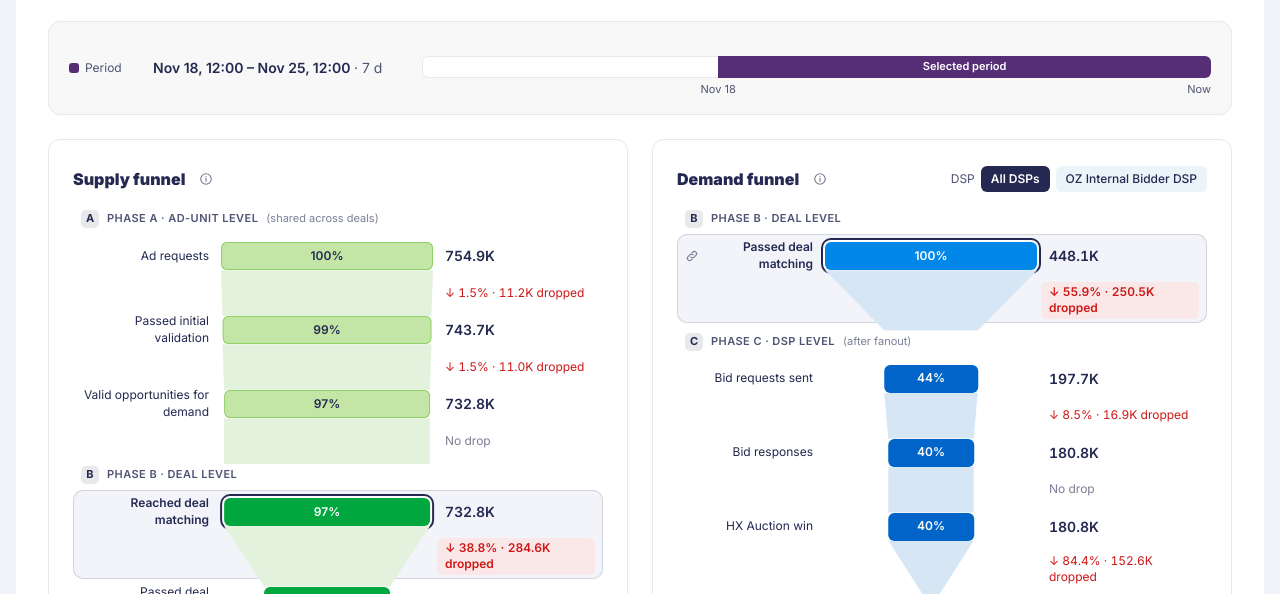
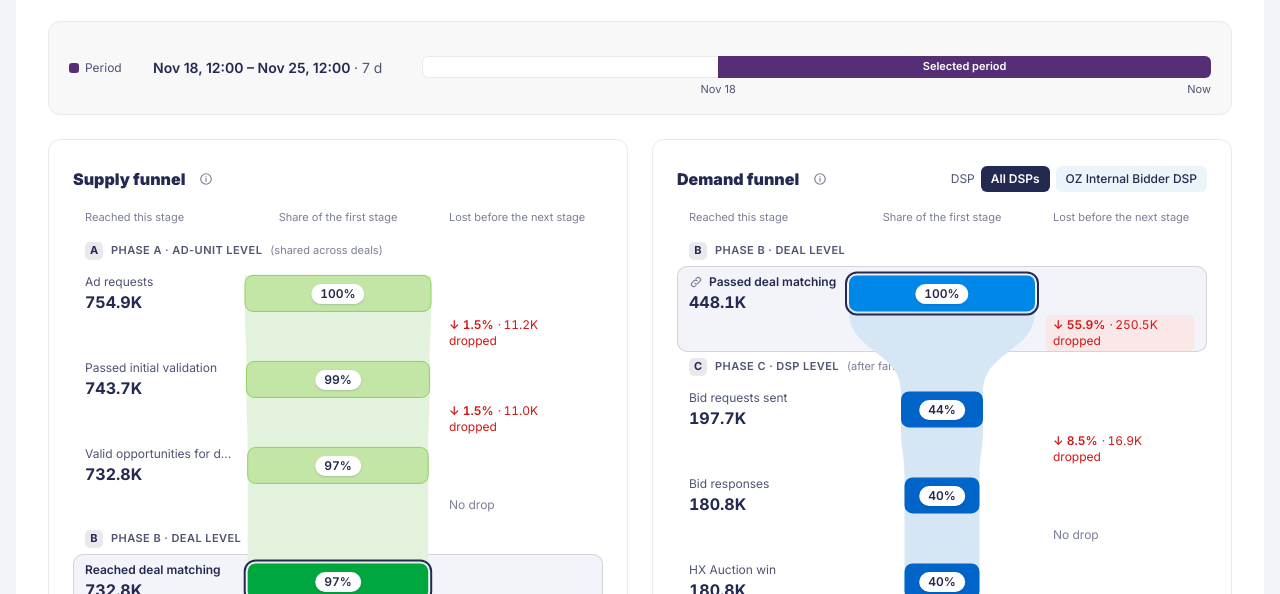
Before and after one commit to Kievkreis/Compas, a plain HTML site: page funnels.html in a window 1280 px wide. Shown: the part 206-800 px from the top of the page. Drawn offline with Linux system fonts and the light colour scheme; a web font is replaced by a local one.

Commit message:
Funnels: one continuous funnel shape, aligned columns for counts and losses
Co-Authored-By: Claude Fable 5.2 <noreply@anthropic.com>
Claude-Session: https://claude.ai/code/session_017KkmPQYACwtexvSWZjAFCo

```diff
--- a/funnels.html
+++ b/funnels.html
@@ -120,45 +120,49 @@ button{cursor:pointer}
 .dsp button{height:26px;padding:0 10px;border-radius:6px;border:0;background:var(--blue10);color:var(--dp);font-size:12px;font-weight:500}
 .dsp button[aria-pressed="true"]{background:var(--dp);color:#fff;font-weight:600}
 
-.fn{display:flex;flex-direction:column;--nw:176px;--rw:176px}
-.phase{display:flex;align-items:center;gap:8px;font-size:11px;font-weight:600;letter-spacing:.04em;text-transform:uppercase;color:var(--dp80);padding:10px 8px 6px}
-.phase:first-child{padding-top:0}
+.fn{position:relative;display:flex;flex-direction:column;--lw:188px;--rw:176px}
+.fhead,.step{display:grid;grid-template-columns:var(--lw) minmax(0,1fr) var(--rw);column-gap:16px}
+.fhead{padding:0 12px 10px;font-size:11px;color:var(--dp60)}
+.fhead span:nth-child(2){text-align:center}
+.fhead span:nth-child(3){padding-left:8px}
+.phase{display:flex;align-items:center;gap:8px;height:30px;padding:0 12px;font-size:11px;font-weight:600;letter-spacing:.04em;text-transform:uppercase;color:var(--dp80)}
 .pb{display:inline-grid;place-items:center;width:18px;height:18px;border-radius:5px;background:var(--dp10);color:var(--dp);font-size:11px;font-weight:700;letter-spacing:0}
 .phase em{font-style:normal;font-weight:400;text-transform:none;letter-spacing:0;color:var(--dp60)}
-.step{border-radius:10px;padding:0 8px;cursor:pointer;transition:background .15s,box-shadow .15s}
+.step{grid-template-rows:40px 38px;padding:8px 12px 0;border-radius:10px;cursor:pointer;transition:background .15s,box-shadow .15s}
 .step:hover{background:var(--soft)}
 .step.on{background:var(--bg);box-shadow:inset 0 0 0 1px var(--dp20)}
-.step.last{cursor:default}
+.step.last{grid-template-rows:40px;padding-bottom:8px;cursor:default}
 .step.last:hover{background:transparent}
-.step.peer{background:var(--soft)}
-.r{display:grid;grid-template-columns:var(--nw) minmax(0,1fr) var(--rw);gap:12px;align-items:center}
-.r.st{min-height:44px}
-.nm{font-size:14px;text-align:right;display:flex;justify-content:flex-end;align-items:center;gap:6px;min-width:0}
-.step.on .nm{font-weight:600}
-.same{display:inline-flex;align-items:center;color:var(--dp60)}
-.barw{position:relative;height:28px}
-.bar{position:absolute;top:0;bottom:0;left:50%;transform:translateX(-50%);border-radius:6px;display:grid;place-items:center;font-size:12px;font-weight:600;color:#fff;transition:width .5s var(--ease)}
-.bar.sA{background:var(--sA);color:var(--dp);box-shadow:inset 0 0 0 1px var(--sAline)}
-.bar.sB{background:var(--sB)}
-.bar.dB{background:var(--dB)}
-.bar.dC{background:var(--dC)}
-.step.on .bar{box-shadow:0 0 0 2px var(--surface),0 0 0 4px var(--dp)}
-.outl{position:absolute;top:0;bottom:0;display:flex;align-items:center;font-size:12px;font-weight:600;color:var(--dp);transition:left .5s var(--ease)}
-.val{display:flex;align-items:center;justify-content:space-between;gap:8px;min-width:0}
-.cnt{font-size:14px;font-weight:600;line-height:1.25}
-.cnt small{display:block;font-size:11px;font-weight:400;color:var(--dp60)}
-.chg{font-size:12px;font-weight:500;color:var(--dp80);white-space:nowrap}
-.r.dr{min-height:30px;align-items:stretch}
-.link{align-self:stretch;margin:-8px 0;transition:clip-path .5s var(--ease)}
-.fn.sup .link{background:var(--sLink)}
-.fn.dem .link{background:var(--dLink)}
-.dtx{align-self:center;font-size:12px;line-height:1.35;color:var(--red);padding:4px 0}
+.step.peer,.step.last.peer{background:var(--soft)}
+.lc{grid-column:1;grid-row:1/-1;min-width:0;display:flex;flex-direction:column}
+.nm{display:flex;align-items:center;gap:6px;font-size:12px;line-height:16px;color:var(--dp80);min-width:0}
+.nm span{overflow:hidden;text-overflow:ellipsis;white-space:nowrap}
+.step.on .nm{color:var(--dp);font-weight:600}
+.same{display:inline-flex;color:var(--dp60);flex:none}
+.cnt{font-size:16px;line-height:24px;font-weight:700}
+.pv{font-size:11px;line-height:16px;color:var(--dp60);white-space:nowrap}
+.pv b{font-weight:500;color:var(--dp80)}
+.fc{grid-column:2;grid-row:1;position:relative;min-width:0}
+.pill{position:absolute;z-index:2;top:50%;left:50%;transform:translate(-50%,-50%);background:#fff;border-radius:100px;padding:2px 9px;font-size:12px;line-height:16px;font-weight:600;color:var(--dp);box-shadow:0 1px 2px rgba(35,41,81,.18);white-space:nowrap}
+.pill.out{transform:translateY(-50%);background:none;box-shadow:none;padding:0}
+.dtx{grid-column:3;grid-row:2;align-self:center;padding-left:8px;font-size:12px;line-height:16px;color:var(--red);min-width:0}
+.rate{display:inline-block;margin-left:-8px;padding:2px 8px;border-radius:6px}
+.rate b{font-weight:600}
+.rate.big{background:var(--red10)}
 .dtx.zero{color:var(--dp60)}
-.dtx .big{display:inline-block;background:var(--red10);border-radius:6px;padding:2px 8px;margin-left:-8px;font-weight:600}
-.dtx small{display:block;font-size:11px;color:var(--dp60)}
+.dtx small{display:block;font-size:11px;line-height:16px;color:var(--dp60)}
 .dtx small b{font-weight:600}
 .dtx small b.bad{color:var(--red)}
 .dtx small b.good{color:var(--ok)}
+svg.shape{position:absolute;inset:0;width:100%;height:100%;pointer-events:none;z-index:1;overflow:visible}
+.shape .flow{opacity:1}
+.sup .shape .flow{fill:var(--sLink)}
+.dem .shape .flow{fill:var(--dLink)}
+.shape .sA{fill:var(--sA);stroke:var(--sAline);stroke-width:1}
+.shape .sB{fill:var(--sB)}
+.shape .dB{fill:var(--dB)}
+.shape .dC{fill:var(--dC)}
+.shape .ring{fill:none;stroke:var(--dp);stroke-width:2}
 .fnote{display:flex;gap:8px;align-items:flex-start;margin:0;font-size:12px;color:var(--dp80)}
 .fnote .ic{margin-top:2px;color:var(--dp60)}
 
@@ -194,13 +198,18 @@ button{cursor:pointer}
 .proto b{color:var(--dp);font-weight:600}
 
 @container (max-width:560px){
-  .fn{--nw:128px;--rw:150px}
-  .nm{font-size:12px}
+  .fn{--lw:150px;--rw:150px}
+  .fhead,.step{column-gap:10px}
 }
 @container (max-width:440px){
-  .fn{--nw:96px;--rw:132px}
-  .r{gap:8px}
+  .fn{--lw:112px;--rw:112px}
   .phase em{display:none}
+  .step{grid-template-rows:40px 72px}
+  .step.last{grid-template-rows:40px 24px}
+  .nm span{white-space:normal}
+  .fhead span:nth-child(2){visibility:hidden}
+  .rate i{display:none}
+  .rate span{display:block}
 }
 @media (max-width:1100px){
   .cols{grid-template-columns:1fr}
@@ -535,30 +544,51 @@ function drawFunnel(key, m) {
   const drops = c.slice(0, -1).map((v, i) => v - c[i + 1]);
   const maxDrop = Math.max(...drops);
   if (S.auto[key]) S.sel[key] = maxDrop > 0 ? drops.indexOf(maxDrop) : 0;
-  const w = c.map(v => Math.max(v / top * 100, 5));
-  let h = '';
+  let h = `<div class="fhead"><span>Reached this stage</span><span>Share of the first stage</span><span>Lost before the next stage</span></div>`;
   c.forEach((v, i) => {
     if (F.phases[i]) { const ph = F.phases[i]; h += `<div class="phase"><span class="pb">${ph[0]}</span>Phase ${ph[0]} · ${ph[1]}${ph[2] ? ` <em>(${ph[2]})</em>` : ''}</div>`; }
-    const last = i === c.length - 1, share = v / top, inside = w[i] >= 16;
+    const last = i === c.length - 1, share = v / top;
     const shared = (key === 'sup' && last) || (key === 'dem' && i === 0);
     const ch = p ? chgVol(v, p[i], m) : null;
     h += `<div class="step${S.sel[key] === i ? ' on' : ''}${last ? ' last' : ''}" data-i="${i}" ${last ? '' : `role="button" tabindex="0" aria-pressed="${S.sel[key] === i}"`} ${shared ? 'data-shared' : ''}>
-      <div class="r st">
-        <div class="nm">${shared ? `<span class="same" title="${key === 'sup' ? 'The demand funnel starts from this number' : 'The supply funnel ends with this number'}"><svg class="ic"><use href="#i-link"/></svg></span>` : ''}<span>${F.names[i]}</span></div>
-        <div class="barw"><div class="bar ${F.cls[i]}" style="width:${w[i]}%">${inside ? Math.round(share * 100) + '%' : ''}</div>${inside ? '' : `<span class="outl" style="left:calc(50% + ${w[i] / 2}% + 8px)">${share < .01 && v ? '<1' : Math.round(share * 100)}%</span>`}</div>
-        <div class="val"><span class="cnt num" title="${v.toLocaleString('en-US')}">${fN(v)}${p ? `<small>prev ${fN(p[i])}</small>` : ''}</span>${ch === null ? '' : `<span class="chg num" title="Volume${m.partial ? ' per hour' : ''} compared with the previous period">${arrow(ch)} ${fP(Math.abs(ch))}</span>`}</div>
-      </div>`;
+      <div class="lc">
+        <div class="nm" title="${F.names[i]}">${shared ? `<span class="same" title="${key === 'sup' ? 'The demand funnel starts from this number' : 'The supply funnel ends with this number'}"><svg class="ic"><use href="#i-link"/></svg></span>` : ''}<span>${F.names[i]}</span></div>
+        <div class="cnt num" title="${v.toLocaleString('en-US')}">${fN(v)}</div>
+        ${p ? `<div class="pv num" title="Volume${m.partial ? ' per hour' : ''} compared with the previous period">prev ${fN(p[i])} · <b>${arrow(ch)} ${fP(Math.abs(ch))}</b></div>` : ''}
+      </div>
+      <div class="fc" data-share="${share}" data-cls="${F.cls[i]}"><span class="pill num">${share < .01 && v ? '<1' : Math.round(share * 100)}%</span></div>`;
     if (!last) {
-      const d = drops[i], rate = v ? d / v : 0, a1 = 50 - w[i] / 2, a2 = 50 + w[i] / 2, b1 = 50 - w[i + 1] / 2, b2 = 50 + w[i + 1] / 2;
+      const d = drops[i], rate = v ? d / v : 0;
       let cmp = '';
       if (p) { const pr = p[i] ? (p[i] - p[i + 1]) / p[i] : 0, pts = (rate - pr) * 100; cmp = `<small class="num">was ${fP(pr)} · <b class="${Math.abs(pts) < .05 ? '' : pts > 0 ? 'bad' : 'good'}">${Math.abs(pts) < .05 ? 'no change' : `${arrow(pts)} ${Math.abs(pts).toFixed(1)} pts`}</b></small>`; }
-      h += `<div class="r dr"><div></div><div class="link" style="clip-path:polygon(${a1}% 0,${a2}% 0,${b2}% 100%,${b1}% 100%)"></div>
-        <div class="dtx num${d ? '' : ' zero'}">${d ? `<span class="${d === maxDrop && d / v > .2 ? 'big' : ''}">↓ ${fP(rate)} · ${fN(d)} dropped</span>` : 'No drop'}${cmp}</div></div>`;
+      h += `<div class="dtx num${d ? '' : ' zero'}"><span class="rate${d && d === maxDrop && rate > .2 ? ' big' : ''}">${d ? `<b>↓ ${fP(rate)}</b><i> · </i><span>${fN(d)} dropped</span>` : 'No drop'}</span>${cmp}</div>`;
     }
     h += '</div>';
   });
   el.innerHTML = h;
+  shape(key);
   drawWhy(key, m, c, p);
+}
+/* one continuous funnel shape behind the rows, measured from the layout */
+function shape(key) {
+  const fn = $('fn-' + key), cells = [...fn.querySelectorAll('.fc')];
+  fn.querySelector('svg.shape')?.remove();
+  if (!cells.length) return;
+  const R = fn.getBoundingClientRect();
+  const g = cells.map(n => { const r = n.getBoundingClientRect(); return { n, cx: r.left - R.left + r.width / 2, t: r.top - R.top + 2, b: r.bottom - R.top - 2, hw: Math.max(+n.dataset.share * r.width / 2, 5) }; });
+  const f = x => x.toFixed(1);
+  let d = `M${f(g[0].cx - g[0].hw)} ${f(g[0].t)}L${f(g[0].cx + g[0].hw)} ${f(g[0].t)}`;
+  g.forEach((a, i) => { d += `L${f(a.cx + a.hw)} ${f(a.b)}`; const n = g[i + 1]; if (n) { const y = (a.b + n.t) / 2; d += `C${f(a.cx + a.hw)} ${f(y)} ${f(n.cx + n.hw)} ${f(y)} ${f(n.cx + n.hw)} ${f(n.t)}`; } });
+  for (let i = g.length - 1; i >= 0; i--) { const a = g[i]; d += `L${f(a.cx - a.hw)} ${f(a.b)}L${f(a.cx - a.hw)} ${f(a.t)}`; const n = g[i - 1]; if (n) { const y = (n.b + a.t) / 2; d += `C${f(a.cx - a.hw)} ${f(y)} ${f(n.cx - n.hw)} ${f(y)} ${f(n.cx - n.hw)} ${f(n.b)}`; } }
+  let svg = `<svg class="shape" aria-hidden="true"><path class="flow" d="${d}Z"/>`;
+  g.forEach(a => {
+    const on = a.n.parentElement.classList.contains('on'), rx = Math.min(8, a.hw);
+    svg += `<rect class="${a.n.dataset.cls}" x="${f(a.cx - a.hw)}" y="${f(a.t)}" width="${f(a.hw * 2)}" height="${f(a.b - a.t)}" rx="${rx}"/>`;
+    if (on) svg += `<rect class="ring" x="${f(a.cx - a.hw - 3)}" y="${f(a.t - 3)}" width="${f(a.hw * 2 + 6)}" height="${f(a.b - a.t + 6)}" rx="${rx + 3}"/>`;
+    const pill = a.n.firstElementChild; pill.classList.remove('out'); const out = a.hw * 2 < pill.offsetWidth + 8;
+    pill.classList.toggle('out', out); pill.style.left = out ? `calc(50% + ${f(a.hw + (on ? 11 : 8))}px)` : '';
+  });
+  fn.insertAdjacentHTML('beforeend', svg + '</svg>');
 }
 const GCOL = ['var(--g1)', 'var(--g2)', 'var(--g3)'];
 function drawWhy(key, m, c, p) {
@@ -612,6 +642,8 @@ $('age').addEventListener('click', e => {
   render();
 });
 
+new ResizeObserver(() => ['sup', 'dem'].forEach(shape)).observe($('fn-sup'));
+document.fonts && document.fonts.ready.then(() => ['sup', 'dem'].forEach(shape));
 function render() {
   const m = model();
   drawPresets(); drawBand(m); drawFunnel('sup', m); drawFunnel('dem', m);
```
